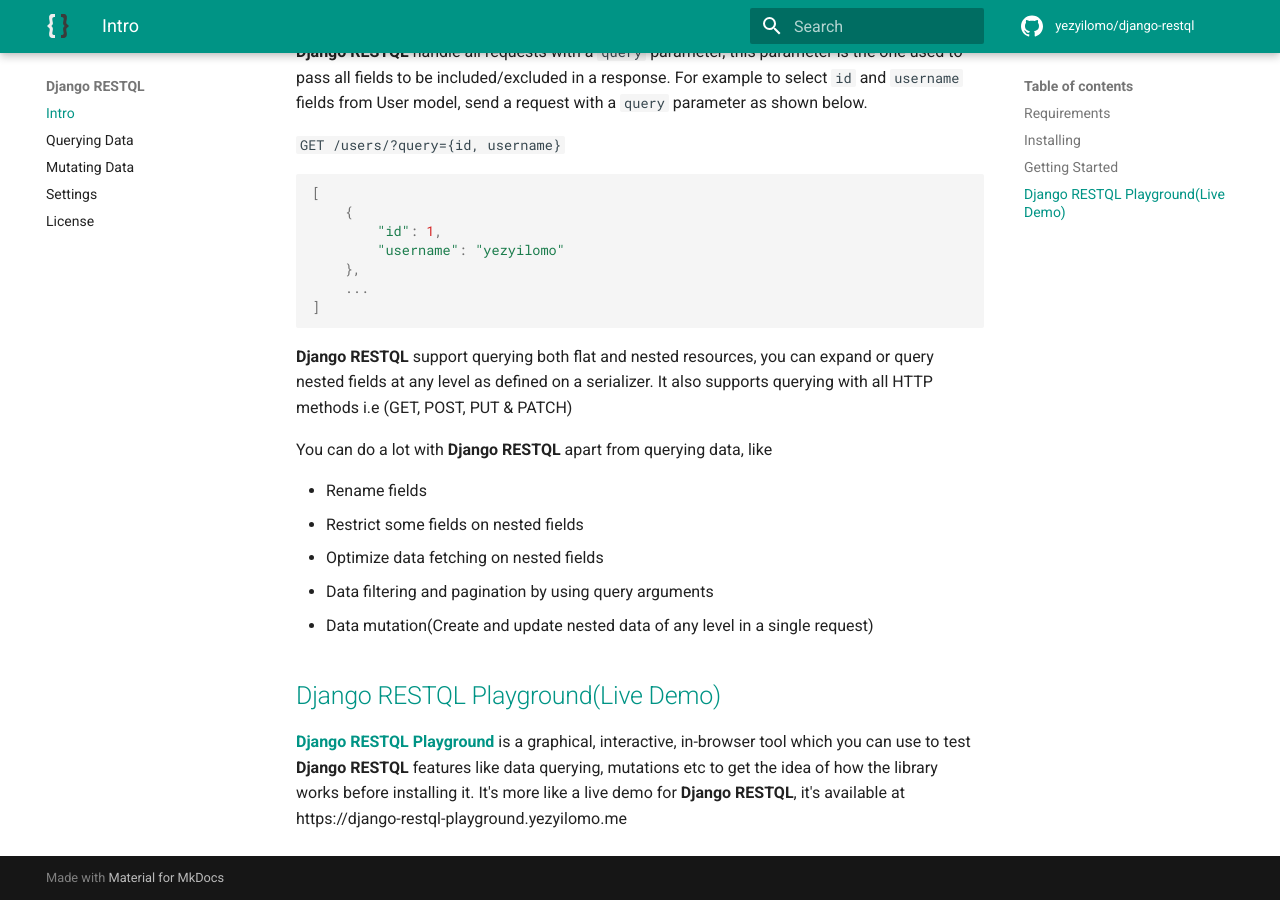
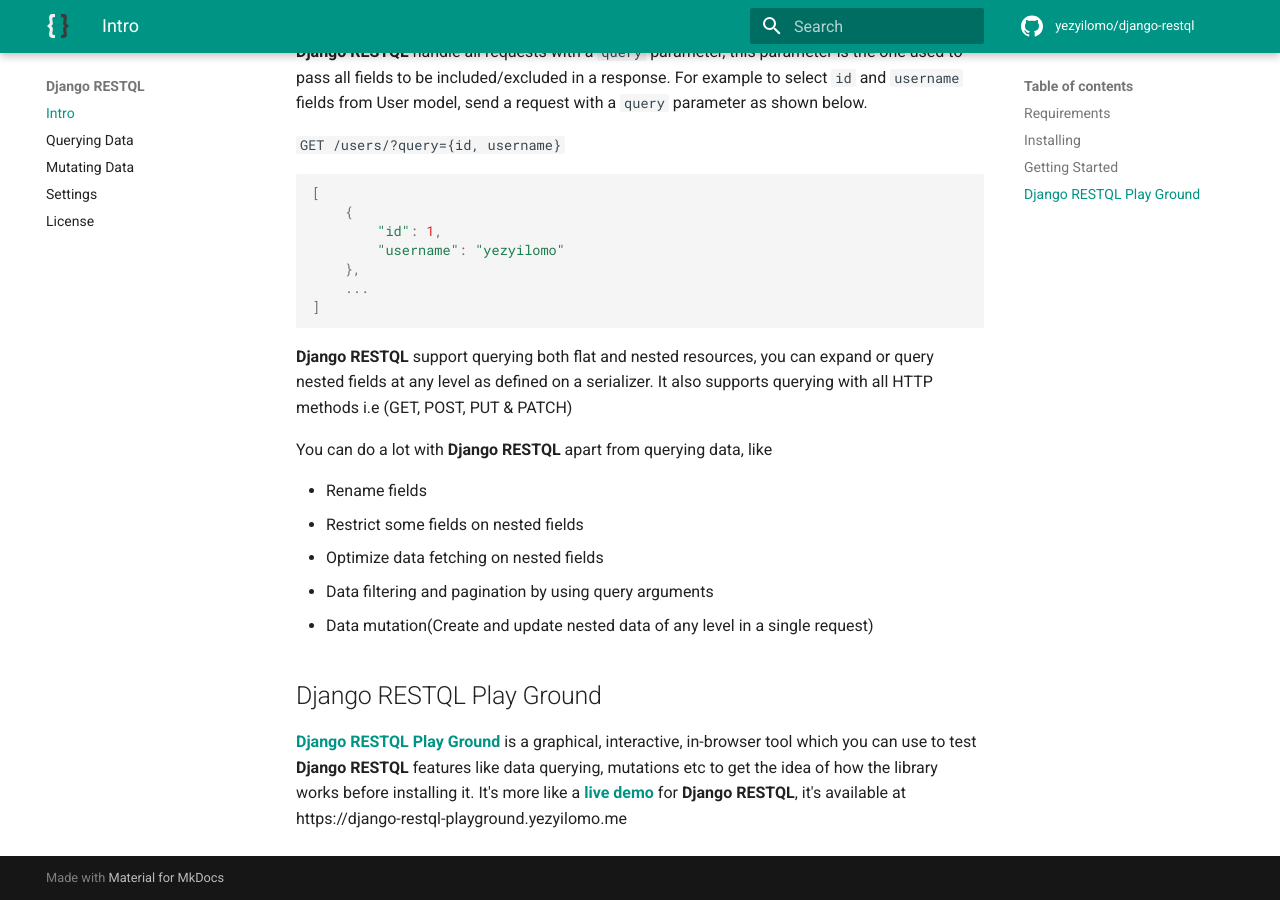
Before and after one commit to yezyilomo/django-restql, an MkDocs documentation site: the page built from docs/index.md, in a window 1280 px wide and 900 px high, scrolled down 1145 px. Built offline with MkDocs 1.6.1 and Material for MkDocs 9.7.7, drawn with Linux system fonts in a browser that asks for light colours; comment, search, counter and statistics services are not loaded.

Commit message:
📝Update docs

```diff
--- a/docs/index.md
+++ b/docs/index.md
@@ -67,5 +67,5 @@
 - Data mutation(Create and update nested data of any level in a single request)
 
 
-## [Django RESTQL Playground(Live Demo)](https://django-restql-playground.yezyilomo.me)
-[**Django RESTQL Playground**](https://django-restql-playground.yezyilomo.me) is a graphical, interactive, in-browser tool which you can use to test **Django RESTQL** features like data querying, mutations etc to get the idea of how the library works before installing it. It's more like a live demo for **Django RESTQL**, it's available at https://django-restql-playground.yezyilomo.me
+## Django RESTQL Play Ground
+[**Django RESTQL Play Ground**](https://django-restql-playground.yezyilomo.me) is a graphical, interactive, in-browser tool which you can use to test **Django RESTQL** features like data querying, mutations etc to get the idea of how the library works before installing it. It's more like a [**live demo**](https://django-restql-playground.yezyilomo.me) for **Django RESTQL**, it's available at https://django-restql-playground.yezyilomo.me
```
Also changed, not shown: README.md (+2 -2 lines).
